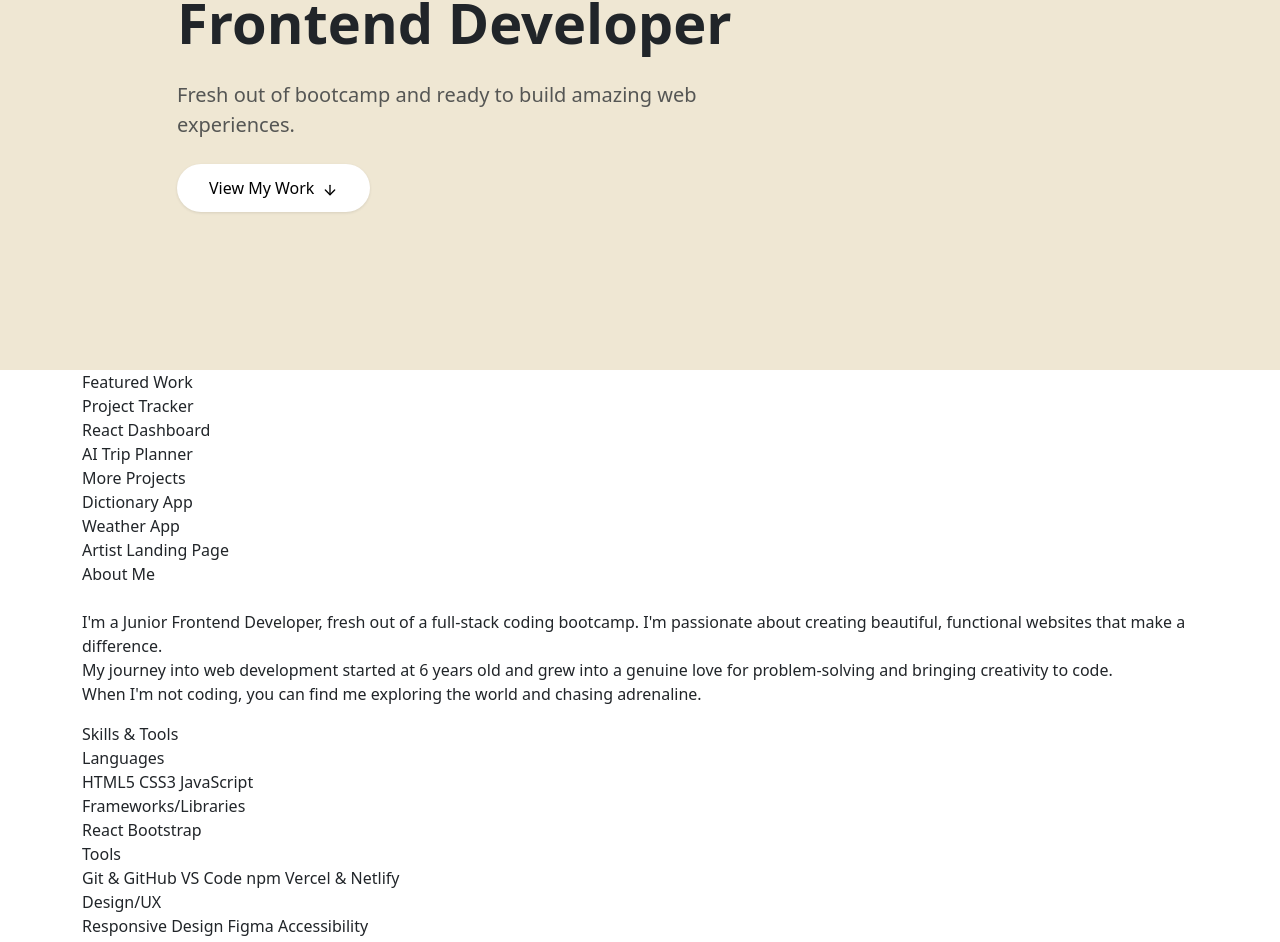
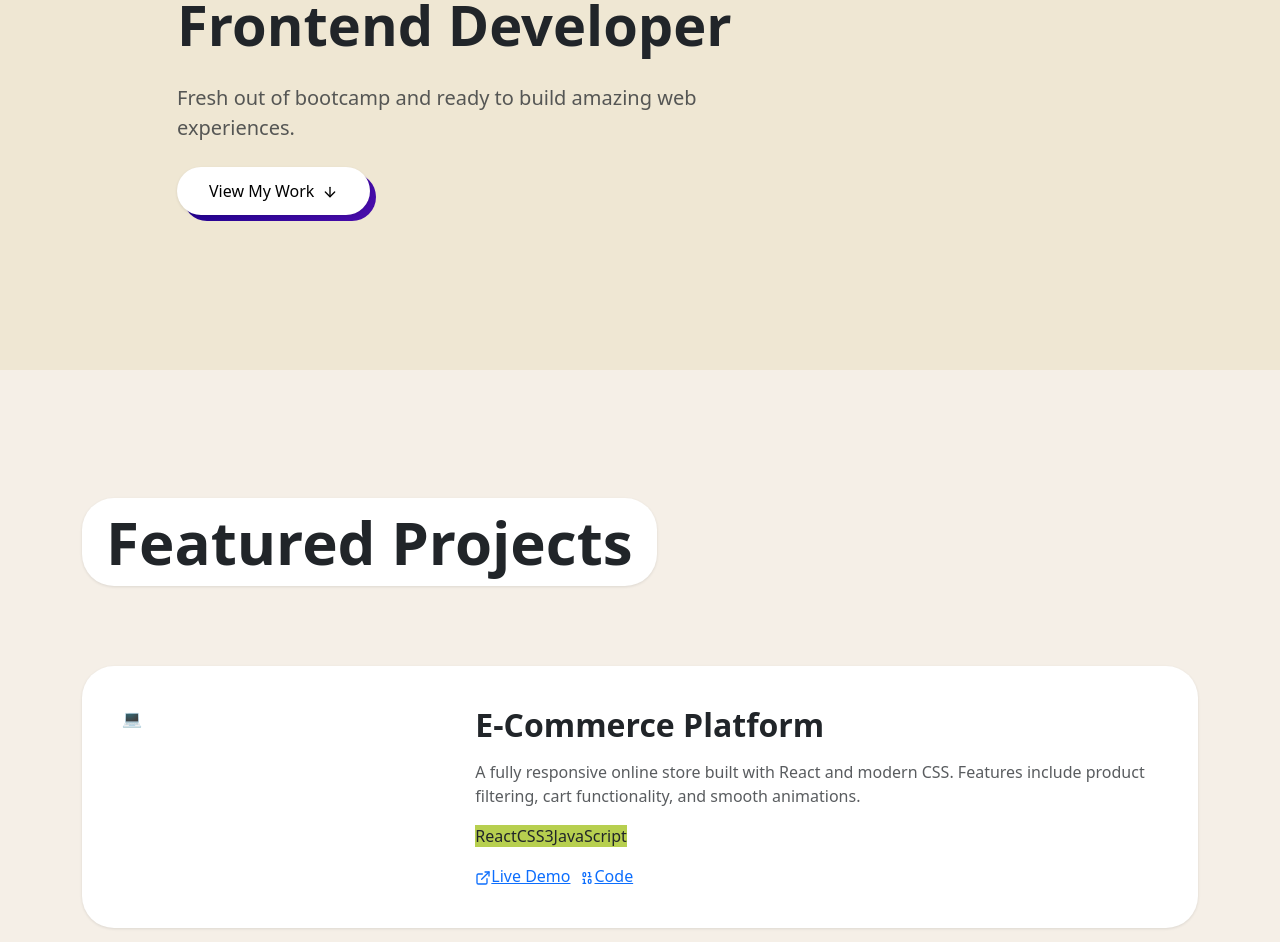
Before and after one commit to aliciabuelow/alicia-portfolio, a React (Vite) app in the folder react-app/: page / in a window 1280 px wide. Shown: the part 430-1372 px from the top of the page. Built offline with nearby package versions, Linux system fonts and the light colour scheme.

Commit message:
Added useInView hook, featured projects structure and some global css

```diff
--- a/react-app/src/components/FeaturedProjects.jsx
+++ b/react-app/src/components/FeaturedProjects.jsx
@@ -1,20 +1,109 @@
+import { motion } from "motion/react";
+import { ExternalLink, Binary } from "lucide-react";
+import { useInView } from "./hooks/useInView.js";
+
+const projects = [
+  {
+    title: "E-Commerce Platform",
+    description: "A fully responsive online store built with React and modern CSS. Features include product filtering, cart functionality, and smooth animations.",
+    tags: ["React", "CSS3", "JavaScript"],
+    color: "#B7CF4F",
+    demoUrl: "#",
+    githubUrl: "#"
+  },
+  {
+    title: "Weather Dashboard",
+    description: "An interactive weather app that displays real-time weather data with beautiful visualizations and a clean, user-friendly interface.",
+    tags: ["JavaScript", "API", "HTML5"],
+    color: "#FF5E33",
+    demoUrl: "#",
+    githubUrl: "#"
+  },
+  {
+    title: "Portfolio CMS",
+    description: "A content management system for creatives to showcase their work. Built with React and features drag-and-drop functionality.",
+    tags: ["React", "Tailwind", "JavaScript"],
+    color: "#1A0089",
+    demoUrl: "#",
+    githubUrl: "#"
+  }
+];
 
 export default function FeaturedProjects() {
-    return (
-    <section className="FeaturedProjects container">
-        <div className="heading">
-            Featured Work
-        </div>
-        <div className="featured-project-card">
-            Project Tracker
-        </div>
-        <div className="featured-project-card">
-            React Dashboard
-        </div>
-        <div className="featured-project-card">
-            AI Trip Planner
-        </div>
+  const { ref, isInView } = useInView({ threshold: 0.1 });
 
+  return (
+    <section id="featured" ref={ref} className="section-featured">
+      <div className="container">
+        <motion.div
+          initial={{ opacity: 0, y: 50 }}
+          animate={isInView ? { opacity: 1, y: 0 } : {}}
+          transition={{ duration: 0.6 }}
+        >
+          {/* Section Title */}
+          <div className="section-title-wrapper">
+            <h2 className="section-title">Featured Projects</h2>
+          </div>
+
+          {/* Projects */}
+          <div>
+            {projects.map((project, index) => (
+              <motion.div
+                key={project.title}
+                initial={{ opacity: 0, y: 40 }}
+                animate={isInView ? { opacity: 1, y: 0 } : {}}
+                transition={{ duration: 0.6, delay: index * 0.2 }}
+                style={{ borderRadius: '2rem', display: 'block' }}
+              >
+                {/* White content card */}
+                <div className="project-card">
+                  <div className="row g-4">
+                    {/* Project preview */}
+                    <div className="col-md-4">
+                      <div className="project-preview">
+                        💻
+                      </div>
+                    </div>
+
+                    {/* Project info */}
+                    <div className="col-md-8 d-flex flex-column justify-content-between">
+                      <div>
+                        <h3 className="h2 fw-bold mb-3 text-dark">{project.title}</h3>
+                        <p className="text-muted mb-3">{project.description}</p>
+
+                        <div className="mb-3">
+                          {project.tags.map(tag => (
+                            <span key={tag} className="project-tag" style={{ backgroundColor: project.color }}>
+                              {tag}
+                            </span>
+                          ))}
+                        </div>
+                      </div>
+
+                      <div className="d-flex gap-2">
+                        <a
+                          href={project.demoUrl}
+                          className="project-link-demo"
+                        >
+                          <ExternalLink size={16} />
+                          Live Demo
+                        </a>
+                        <a
+                          href={project.githubUrl}
+                          className="project-link-code"
+                        >
+                          <Binary size={16} />
+                          Code
+                        </a>
+                      </div>
+                    </div>
+                  </div>
+                </div>
+              </motion.div>
+            ))}
+          </div>
+        </motion.div>
+      </div>
     </section>
-    )
+  );
 }
--- a/react-app/src/components/Hero.jsx
+++ b/react-app/src/components/Hero.jsx
@@ -19,7 +19,7 @@ export default function Hero() {
             >
               {/* Availability badge */}
               <motion.div
-                className="badge-wrapper mb-3"
+                className="badge-wrapper mb-5"
                 initial={{ opacity: 0, scale: 0.8 }}
                 animate={{ opacity: 1, scale: 1 }}
                 transition={{ duration: 0.5, delay: 0.2 }}
@@ -78,7 +78,7 @@ export default function Hero() {
               >
                 <div className="shadow-wrapper btn-custom" style={{ borderRadius: '50px' }}>
                   <div
-                    className="shadow-red"
+                    className="shadow-blue"
                     style={{
                       borderRadius: '50px',
                       background: 'linear-gradient(135deg, #1A0089 0%, #4A0DAB 100%)'
--- a/react-app/src/components/Navbar.jsx
+++ b/react-app/src/components/Navbar.jsx
@@ -60,7 +60,7 @@ export default function Navbar() {
       {menuOpen && (
         <div className="mobile-menu">
           <div className="mobile-menu-inner">
-            <div className="mobile-menu-content">
+            <div className="mobile-menu-content" style={{ backgroundColor: '#fff' }}>
               <button onClick={() => goToSection('featured')} className="mobile-menu-link">
                 Featured Work
               </button>
--- /dev/null
+++ b/react-app/src/components/hooks/useInView.js
@@ -0,0 +1,34 @@
+import { useEffect, useRef, useState } from 'react';
+
+export function useInView(options = {}) {
+  const { threshold = 0.1, rootMargin = '0px' } = options;
+  const [isInView, setIsInView] = useState(false);
+  const ref = useRef(null);
+
+  useEffect(() => {
+    // IntersectionObserver is a browser API that watches when elements enter the viewport
+    const observer = new IntersectionObserver(
+      ([entry]) => {
+        // When the element comes into view, set isInView to true
+        if (entry.isIntersecting) {
+          setIsInView(true);
+        }
+      },
+      { threshold, rootMargin }
+    );
+
+    const currentRef = ref.current;
+    if (currentRef) {
+      observer.observe(currentRef);
+    }
+
+    // Cleanup: stop observing when component unmounts
+    return () => {
+      if (currentRef) {
+        observer.unobserve(currentRef);
+      }
+    };
+  }, [threshold, rootMargin]);
+
+  return { ref, isInView };
+}
--- a/react-app/src/styles/Hero.css
+++ b/react-app/src/styles/Hero.css
@@ -9,9 +9,9 @@
 
 .hero-title {
     font-family: 'Paytone One', sans-serif;
-    font-size: clamp(120px, 12vw, 24px);
-    line-height: 0.8;
-    letter-spacing: -0.8px;
+    font-size: clamp(110px, 12vw, 24px);
+    line-height: 0.75;
+    letter-spacing: -5px;
     text-transform: uppercase;
 }
 
--- a/react-app/src/styles/Navbar.css
+++ b/react-app/src/styles/Navbar.css
@@ -68,7 +68,6 @@
 
 .mobile-menu {
     position: fixed;
-    background: #fff;
     top: 96px;
     left: 0;
     right: 0;
--- a/react-app/src/styles/global.css
+++ b/react-app/src/styles/global.css
@@ -10,6 +10,27 @@ html {
   --accent-color-three: #1A0089;
   --color-bg: #EFE7D3;
   --color-bg-alt: #F5EFE7;
+}
+
+/* Drop shadow effect */
+.shadow-wrapper {
+  position: relative;
+}
+
+.shadow-blue {
+  position: absolute;
+  top: 0;
+  left: 0;
+  right: 0;
+  bottom: 0;
+  background-color: var(--accent-color-three);
+  border-radius: inherit;
+  transform: translate(6px, 6px);
+  transition: transform 0.3s ease;
+}
+
+.shadow-wrapper:hover .shadow-blue {
+  transform: translate(12px, 12px);
 }
 
 /* Badges */
@@ -51,3 +72,40 @@ html {
   box-shadow: 0 1px 3px rgba(0, 0, 0, 0.1);
   transition: transform 300ms ease;
 }
+
+/* Sections */
+.section-featured {
+  min-height: 100vh;
+  padding: 128px 24px;
+  background-color: var(--color-bg-alt);
+}
+
+/* Section titles */
+.section-title-wrapper {
+  position: relative;
+  display: inline-block;
+  margin-bottom: 80px;
+}
+
+.section-title {
+  display: inline-block;
+  position: relative;
+  z-index: 10;
+  background: #fff;
+  padding: 8px 24px;
+  border-radius: 32px;
+  box-shadow: 0 1px 3px rgba(0, 0, 0, 0.1);
+  font-size: clamp(40px, 5vw, 60px);
+  font-weight: bold;
+  margin: 0;
+}
+
+/* Project cards */
+.project-card {
+  position: relative;
+  padding: 40px;
+  background: #fff;
+  border-radius: 32px;
+  box-shadow: 0 1px 3px rgba(0, 0, 0, 0.1);
+  margin-bottom: 64px;
+}
```
